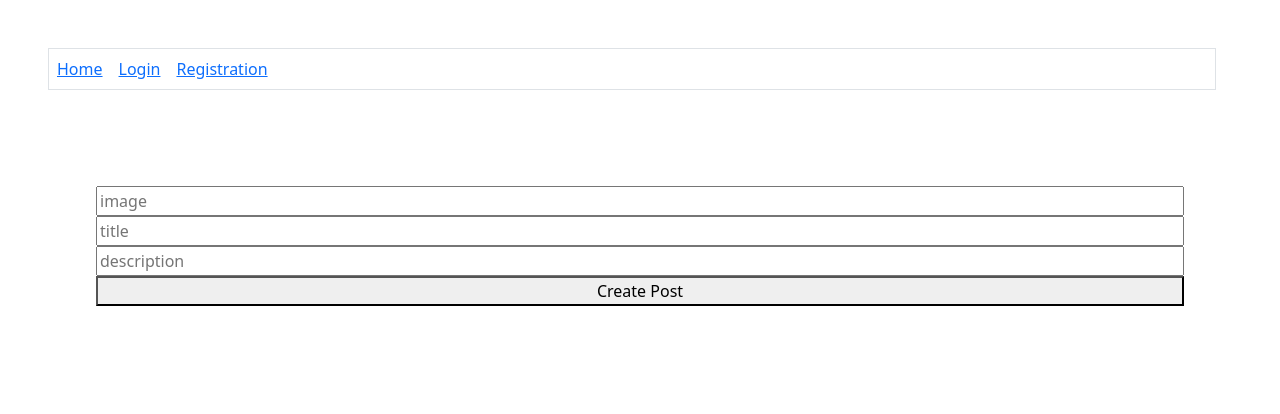
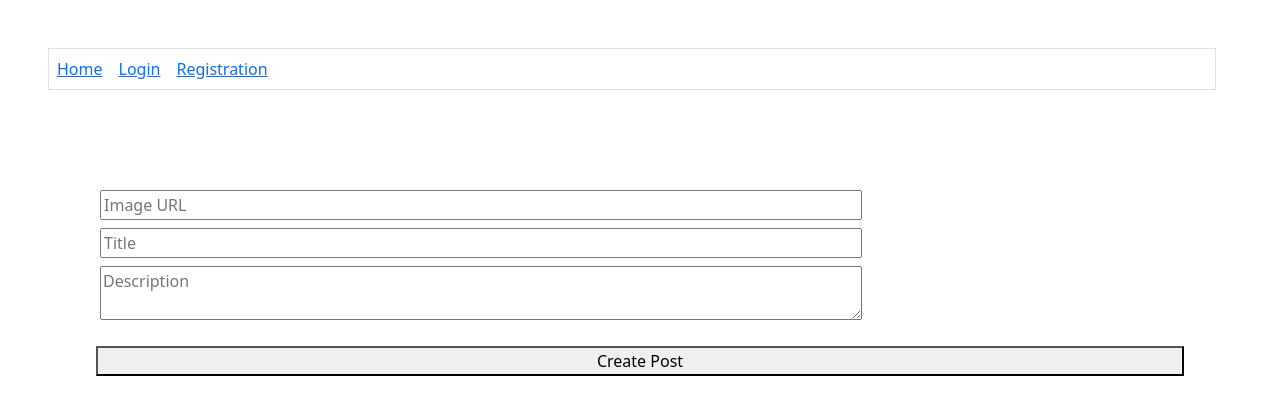
Before and after one commit to iQnas02/react-blog-register-login, a React (Create React App) app: page /create in a window 1280 px wide. Shown: the top 414 px of the page. Built offline with nearby package versions, Linux system fonts and the light colour scheme.

Commit message:
completed test

```diff
--- a/src/App.css
+++ b/src/App.css
@@ -68,3 +68,7 @@ img {
   float: left;
   background-size: cover;
 }
+.creatInput{
+  width: 70%;
+  margin: 4px;
+}
--- a/src/pages/CreatePostPage.js
+++ b/src/pages/CreatePostPage.js
@@ -1,38 +1,75 @@
-import React, {useRef} from 'react';
+import React, { useRef, useState } from 'react';
 import http from "../plugins/http";
-import {useNavigate} from "react-router-dom";
-
+import { useNavigate } from "react-router-dom";
 
 const CreatePostPage = () => {
-    const imageRef = useRef()
-    const titleRef = useRef()
-    const descriptionRef = useRef()
-
-    const nav = useNavigate()
+    const imageRef = useRef();
+    const titleRef = useRef();
+    const descriptionRef = useRef();
+    const nav = useNavigate();
+    const [errors, setErrors] = useState({ image: '', title: '', description: '', general: '' });
 
     async function create() {
-        const user = {
-            image: imageRef.current.value,
-            title: titleRef.current.value,
-            description: descriptionRef.current.value,
-            secretKey: localStorage.getItem("secret")
+        setErrors({ image: '', title: '', description: '', general: '' });
+
+        const image = imageRef.current.value.trim();
+        const title = titleRef.current.value.trim();
+        const description = descriptionRef.current.value.trim();
+
+        let hasError = false;
+
+        if (image === '') {
+            setErrors(prev => ({ ...prev, image: 'Image URL is required.' }));
+            hasError = true;
         }
 
-        const res = await http.post("/createpost", user)
+        if (title === '') {
+            setErrors(prev => ({ ...prev, title: 'Title is required.' }));
+            hasError = true;
+        }
 
+        if (description === '') {
+            setErrors(prev => ({ ...prev, description: 'Description is required.' }));
+            hasError = true;
+        }
 
-        if(res.success) {
-            nav("/")
+        if (hasError) return;
+
+        const user = {
+            image,
+            title,
+            description,
+            secretKey: localStorage.getItem("secret")
+        };
+
+        try {
+            const res = await http.post("/createpost", user);
+
+            if (res.success) {
+                nav("/");
+            } else {
+                setErrors(prev => ({ ...prev, general: res.message }));
+            }
+        } catch (error) {
+            setErrors(prev => ({ ...prev, general: 'An unexpected error occurred. Please try again later.' }));
         }
     }
 
-
     return (
         <div className="d-flex flex-column p-5">
-            <input type="text" ref={imageRef} placeholder="image"/>
-            <input type="text" ref={titleRef} placeholder="title"/>
-            <input type="text" ref={descriptionRef} placeholder="description"/>
-
+            <div>
+                <input className="creatInput" type="text" ref={imageRef} placeholder="Image URL" />
+                {errors.image && <p style={{ color: 'red' }}>{errors.image}</p>}
+            </div>
+            <div>
+                <input className="creatInput" type="text" ref={titleRef} placeholder="Title" />
+                {errors.title && <p style={{ color: 'red' }}>{errors.title}</p>}
+            </div>
+            <div>
+                <textarea className="creatInput"  ref={descriptionRef} placeholder="Description" />
+                {errors.description && <p style={{ color: 'red' }}>{errors.description}</p>}
+            </div>
+            <p>{errors.general}</p>
             <button onClick={create}>Create Post</button>
         </div>
     );
```
